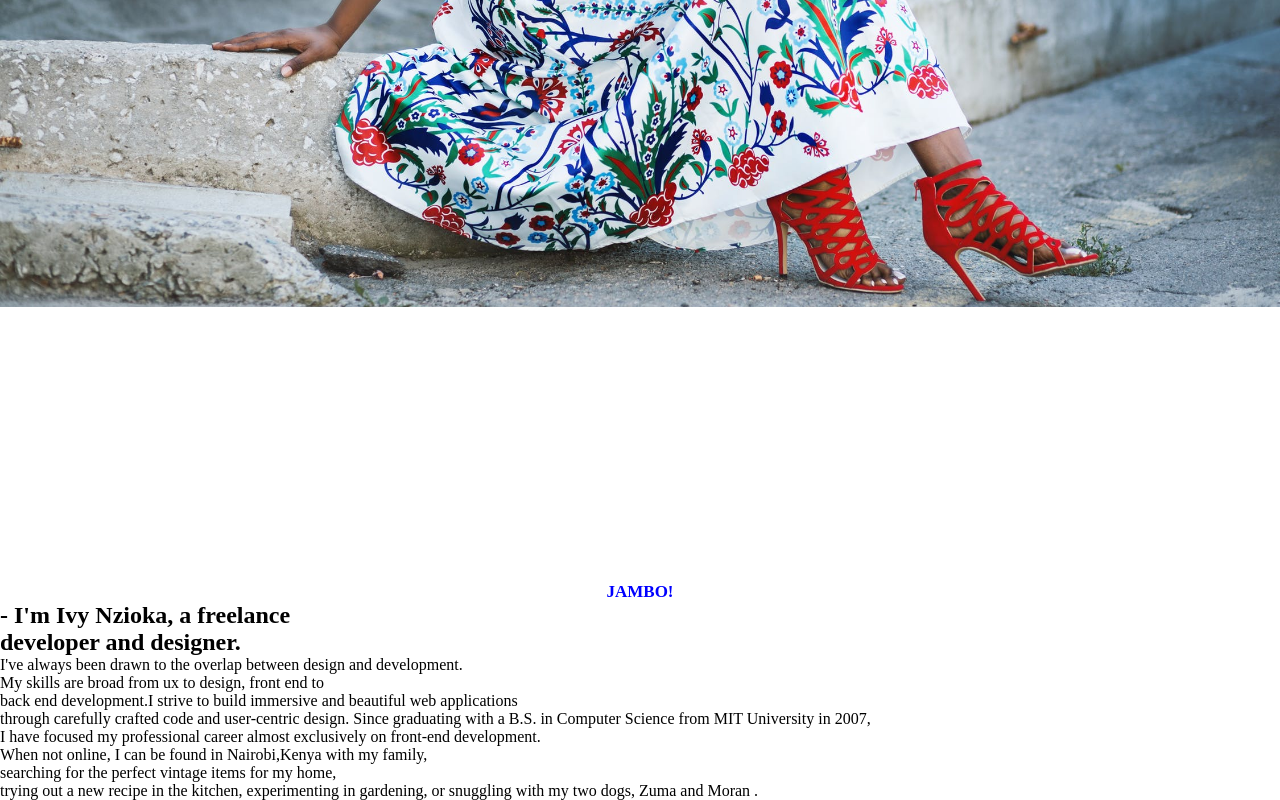
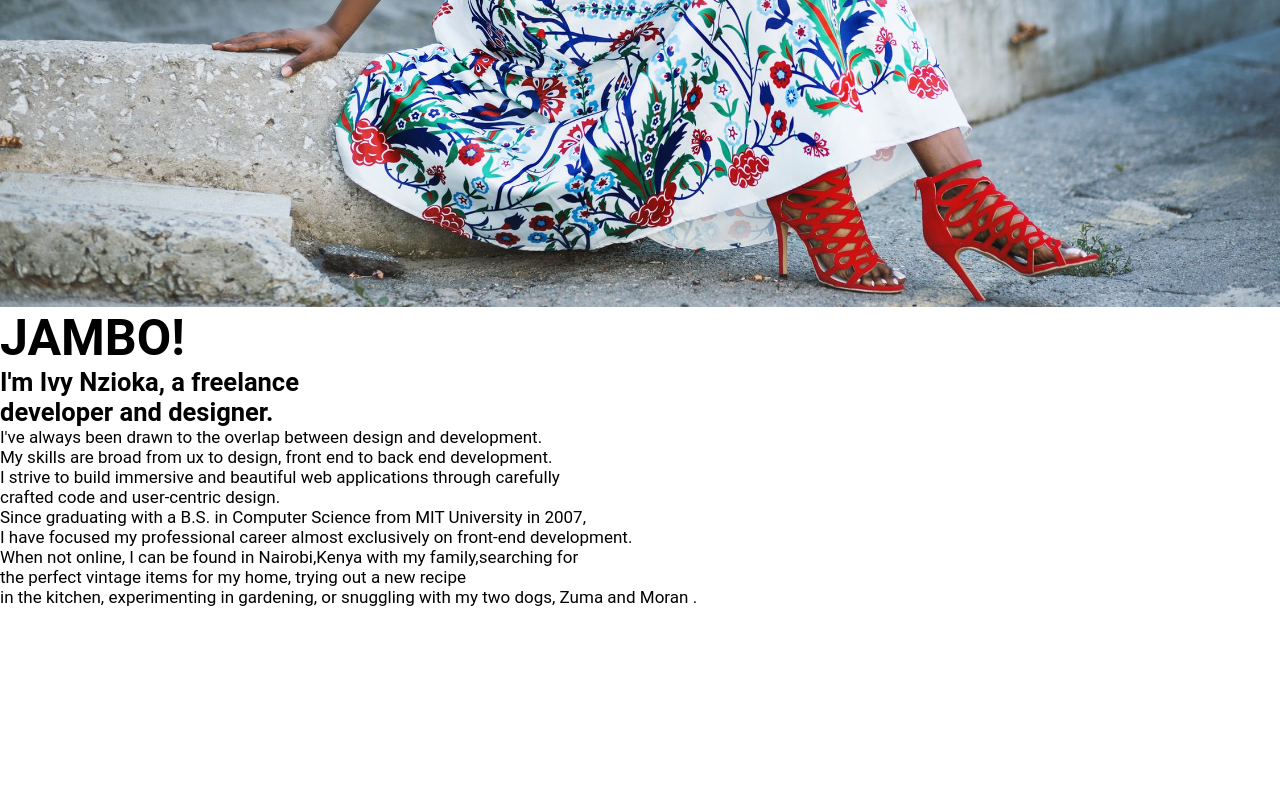
Before and after one commit to nziokaivy/miniature-octo-adventure, a plain HTML site: page index.html in a window 1280 px wide. Shown: the part 493-1293 px from the top of the page. After the commit the page ends 1100 px from the top, so only its background shows below. Drawn offline with Linux system fonts and the light colour scheme.

Commit message:
style about me section

```diff
--- a/index.html
+++ b/index.html
@@ -9,23 +9,24 @@
       <div class="inline">
       <ul class="main-navigation">
         <li class="onpoint"><a href="#Home">Home</a></li>
-        <li><a href="#About-me">About Me</a></li>
+        <li><a href="#About-Me">About Me</a></li>
         <li><a href="#Portfolio">Portfolio</a></li>
         <li><a href="#Contacts">Contacts</a></li>
       </ul>
       </div>
+
       <div class="intro"
-        <h1>I'm a Full Stack Developer.</h1>
+      <h1>I'm a Full Stack Developer.</h1>
         <h2>And I love to code!</h2>
       </div>
     </header>
     <div class="aboutme">
-     <h1>Jambo!</hi>
-     <h2>- I'm Ivy Nzioka, a freelance<br>developer and designer.</h2>
-     <p>I've always been drawn to the overlap between design and development.<br>My skills are broad from ux to design, front end to <br>back end development.I strive to build immersive and beautiful web applications<br> through carefully crafted code and user-centric design.
-       Since graduating with a B.S. in Computer Science from MIT University in 2007, <br>I have focused my professional career almost exclusively on front-end development.<br>
+     <h1>Jambo!</h1>
+     <h2>I'm Ivy Nzioka, a freelance<br>developer and designer.</h2>
+     <p>I've always been drawn to the overlap between design and development.<br>My skills are broad from ux to design, front end to back end development.<br>I strive to build immersive and beautiful web applications through carefully<br>crafted code and user-centric design.
+       <br>Since graduating with a B.S. in Computer Science from MIT University in 2007, <br>I have focused my professional career almost exclusively on front-end development.<br>
 
-       When not online, I can be found in Nairobi,Kenya with my family,<br>searching for the perfect vintage items for my home, <br>trying out a new recipe in the kitchen, experimenting in gardening, or snuggling with my two dogs, Zuma and Moran .</p>
+       When not online, I can be found in Nairobi,Kenya with my family,searching for<br>the perfect vintage items for my home, trying out a new recipe<br>in the kitchen, experimenting in gardening, or snuggling with my two dogs, Zuma and Moran .</p>
   </div>
   </body>
 </html>
--- a/styles.css
+++ b/styles.css
@@ -45,9 +45,17 @@ header {
 }
 
 h1 {
-  color: blue;
+  color: black;
+  font-size: 50px;
+  margin-top: 2px;
+  text-transform: uppercase;
+  font-family: "Roboto", sans-serif;
+}
+
+.aboutme{
+  color: black;
   font-size: 17px;
-  text-align: center;
-  margin-top: 275px;
-  text-transform: uppercase;
+  margin-top: 2px;
+  font-family: "Roboto", sans-serif;
+
 }
```
